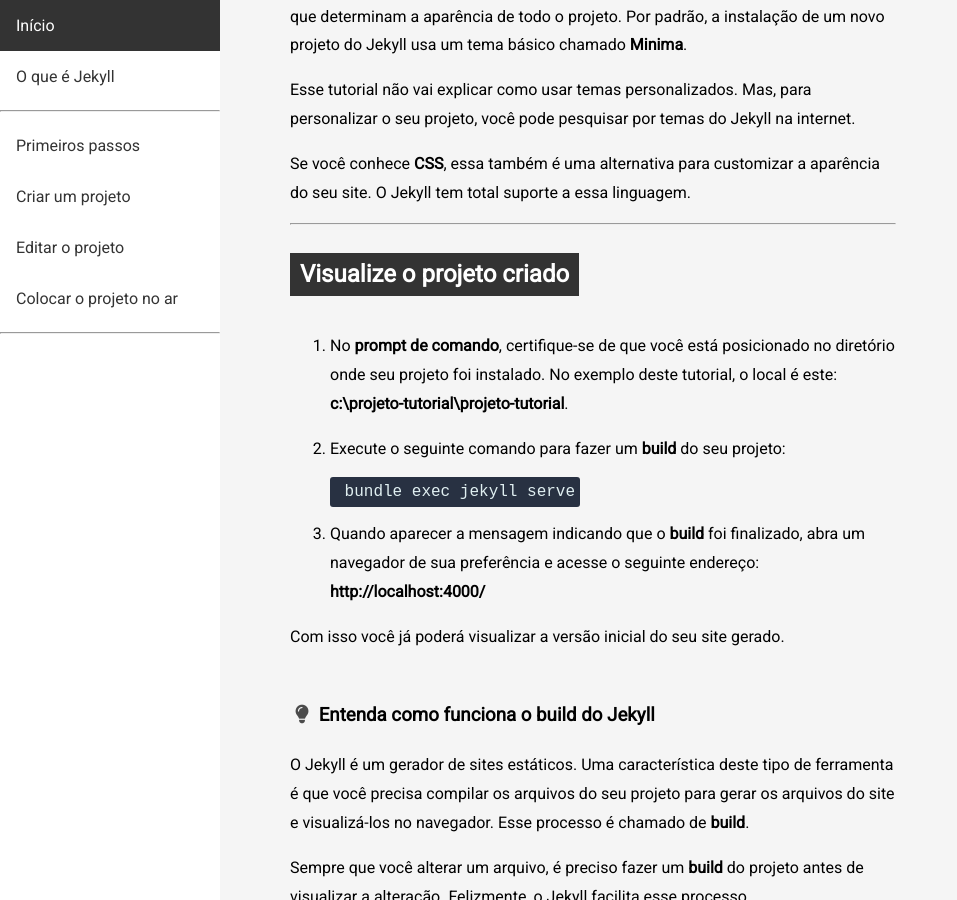
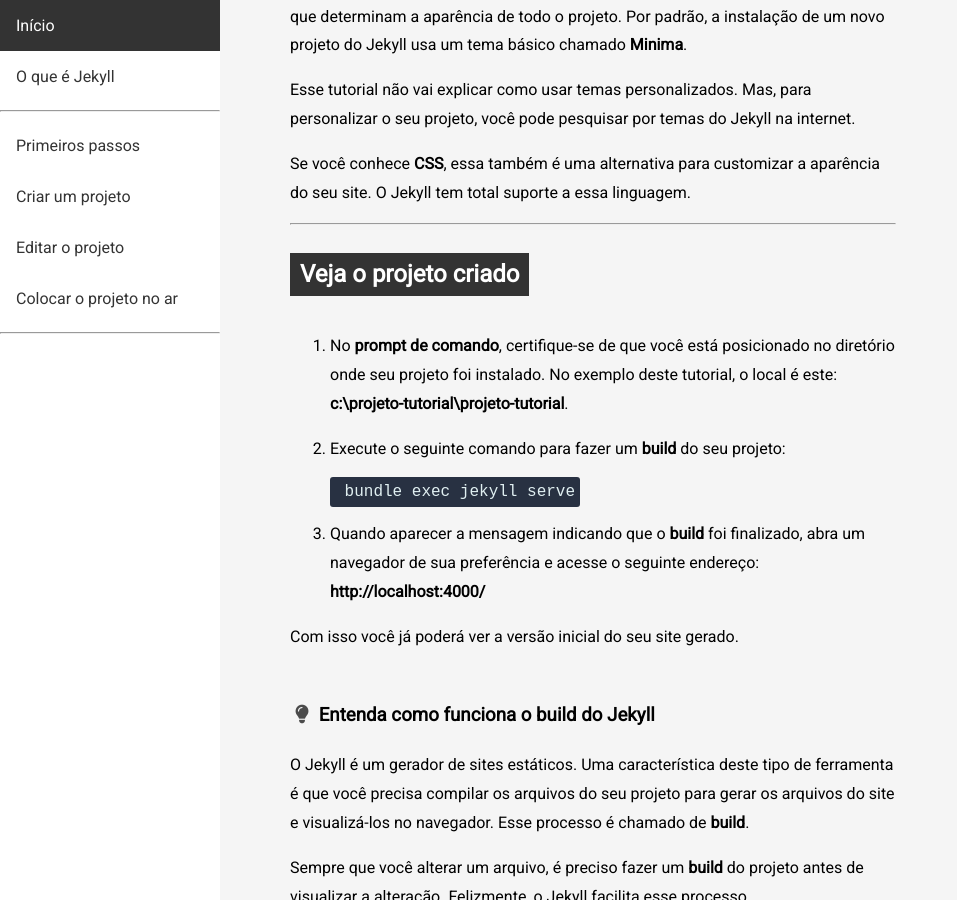
Before and after one commit to james-sabel/tutorial-jekyll, a Jekyll site: the page built from jekyll/criar-projeto.md, in a window 1280 px wide and 900 px high, scrolled down 861 px. Shown: the whole window, without its empty margins (0-957 px from the left). Built offline with Jekyll 4.4.1, drawn with Linux system fonts in a browser that asks for light colours; nearby versions of some CDN libraries.

```diff
--- a/jekyll/criar-projeto.md
+++ b/jekyll/criar-projeto.md
@@ -28,7 +28,7 @@ Se você conhece **CSS**, essa também é uma alternativa para customizar a apar
 
 ---
 
-## Visualize o projeto criado
+## Veja o projeto criado
 
 1. No **prompt de comando**, certifique-se de que você está posicionado no diretório onde seu projeto foi instalado. No exemplo deste tutorial, o local é este: **c:\projeto-tutorial\projeto-tutorial**.
 
@@ -39,7 +39,7 @@ Se você conhece **CSS**, essa também é uma alternativa para customizar a apar
 
 3. Quando aparecer a mensagem indicando que o **build** foi finalizado, abra um navegador de sua preferência e acesse o seguinte endereço: **http://localhost:4000/**
 
-Com isso você já poderá visualizar a versão inicial do seu site gerado.
+Com isso você já poderá ver a versão inicial do seu site gerado.
 <br>
 ### <i class="fas fa-lightbulb"></i> Entenda como funciona o build do Jekyll
 
```
Also changed, not shown: jekyll/o-que-e-jekyll.md (+1 -1 lines), jekyll/sobre.md (+2 -2 lines).
